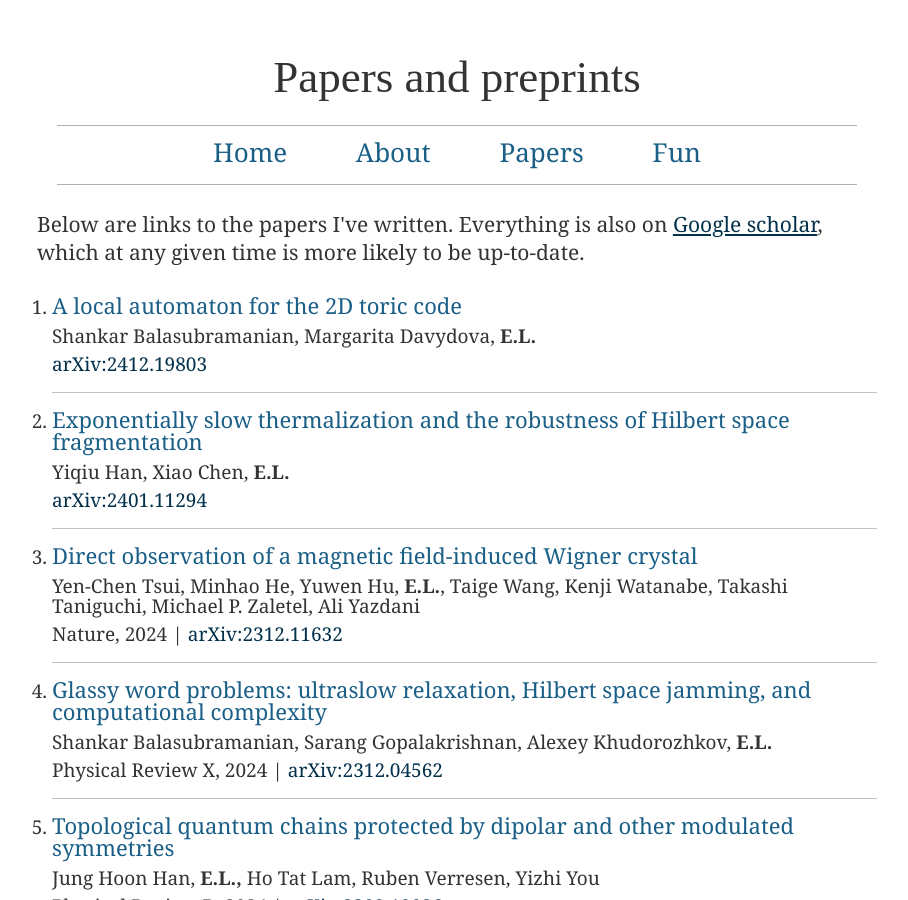
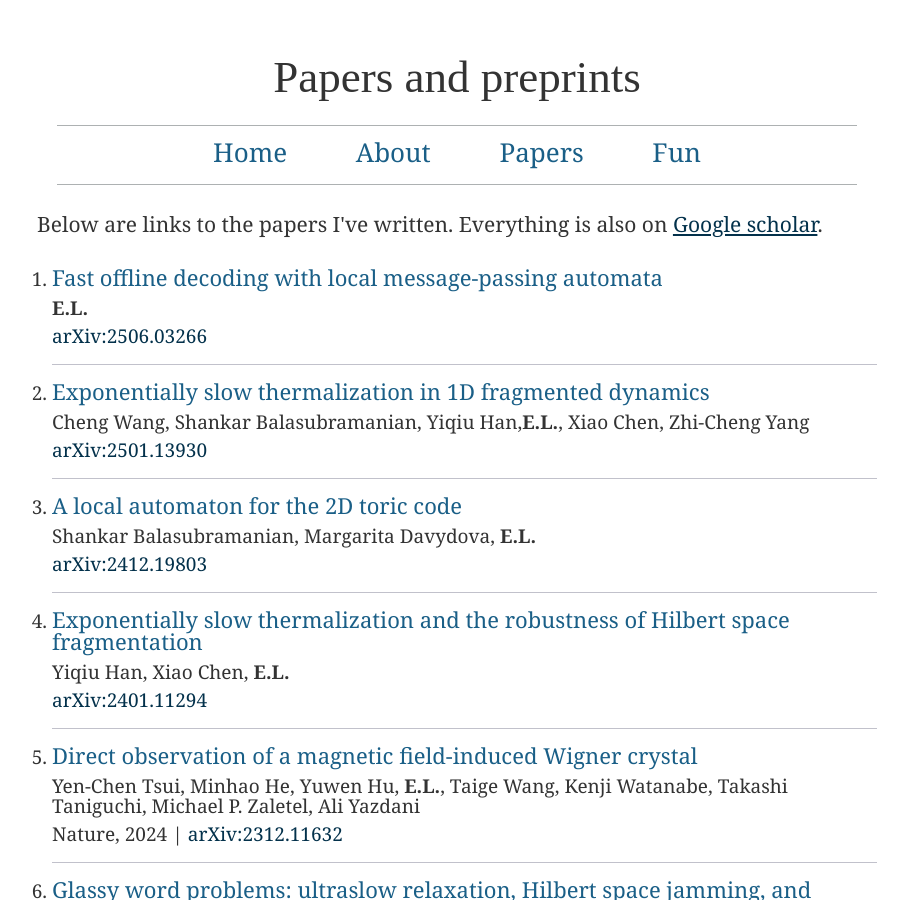
Before and after one commit to ethanlake/ethanlake.github.io, a Jekyll site: the page papers.html, which Jekyll copies as it is, in a window 1280 px wide and 900 px high. Shown: the whole window, without its empty margins (183-1091 px from the left). Built offline with Jekyll 4.4.1, drawn with Linux system fonts in a browser that asks for light colours.

Commit message:
Update papers.html

```diff
--- a/papers.html
+++ b/papers.html
@@ -34,12 +34,31 @@
 <div class="intro">
 
   <p> Below are links to the papers I've written.
-    Everything is also on <a href="https://scholar.google.com/citations?user=Qf2ky_8AAAAJ"> Google scholar</a>, which at any given time is more likely to be up-to-date.
+    Everything is also on <a href="https://scholar.google.com/citations?user=Qf2ky_8AAAAJ"> Google scholar</a>.
  </p>
 
  <br>
 
  <ol class="paper">
+
+  <li>
+    <h3>Fast offline decoding with local message-passing automata</h3>
+    <p class="details">
+      <span class="authors"> <b>E.L.</b></span>
+      <span class="journal"><a href="https://arxiv.org/abs/2506.03266">arXiv:2506.03266</a></span>
+      <hr>
+    </p>
+  </li>
+
+  <li>
+    <h3>Exponentially slow thermalization in 1D fragmented dynamics</h3>
+    <p class="details">
+      <span class="authors"> Cheng Wang, Shankar Balasubramanian, Yiqiu Han,<b>E.L.</b>, Xiao Chen, Zhi-Cheng Yang</span>
+      <span class="journal"><a href="https://arxiv.org/abs/2501.13930">arXiv:2501.13930</a></span>
+      <hr>
+    </p>
+  </li>
+
 
 <li>
    <h3>A local automaton for the 2D toric code </h3>
```
